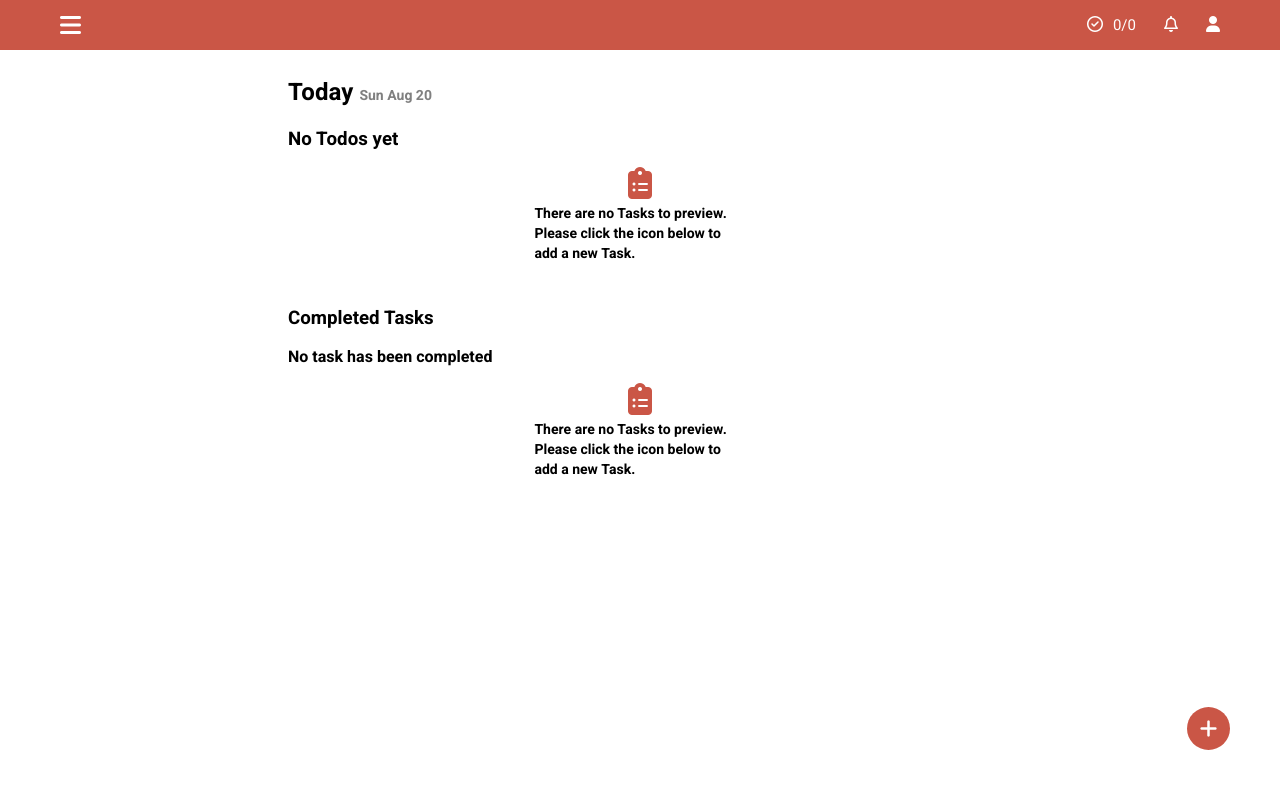
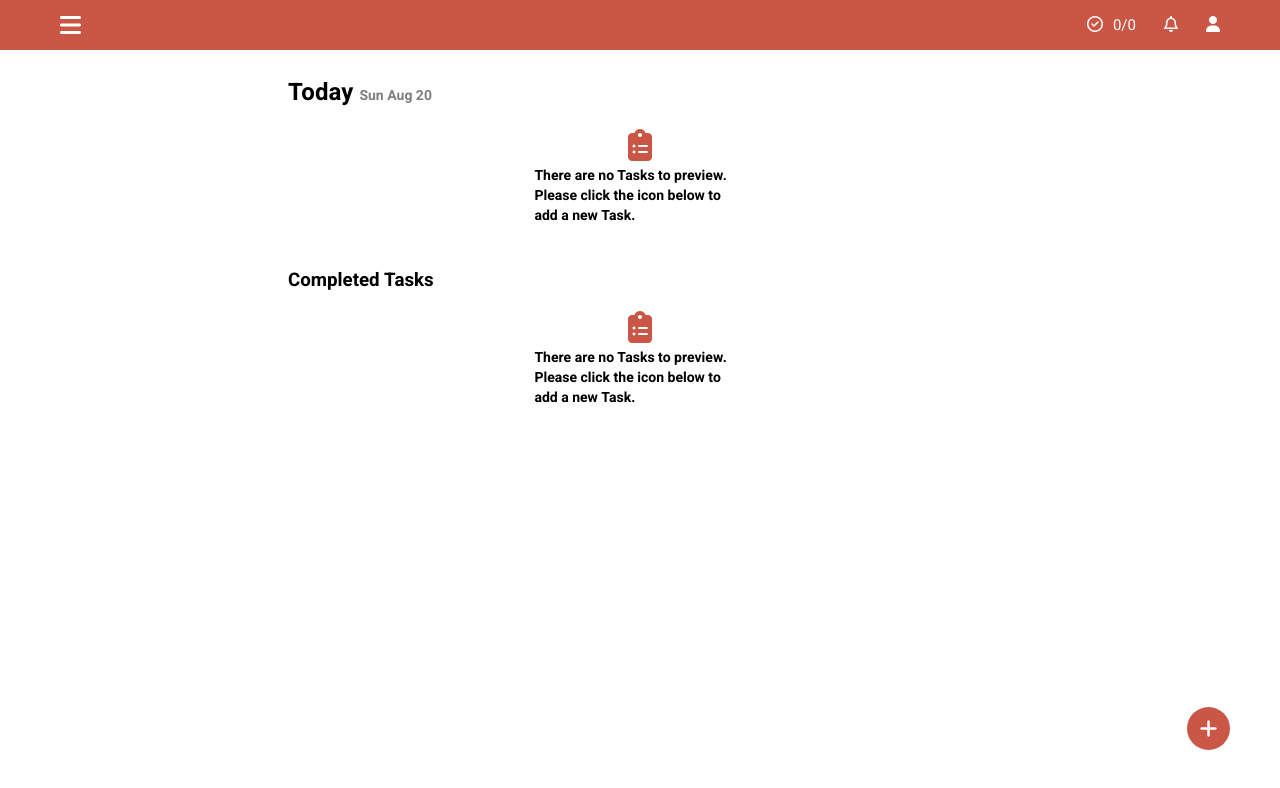
Before and after one commit to obi-sammy/myTodoApp, a plain HTML site: page index.html in a window 1280 px wide. Drawn offline with Linux system fonts and the light colour scheme.

Commit message:
updated the html while also testing the defaultTodoContainer

```diff
--- a/index.html
+++ b/index.html
@@ -52,7 +52,7 @@
 
             <div class="tasks-container" id="tasksContainer">
                 <div class="task-list" id="taskList">
-                    <h3>No Todos yet</h3>
+
                 </div>
             </div>
         </section>
@@ -64,7 +64,7 @@
 
             <div class="completed-tasks-list-container">
                 <div class="task-list" id="completedTaskList">
-                    <h4>No task has been completed</h4>
+
                 </div>
             </div>
         </section>
```
